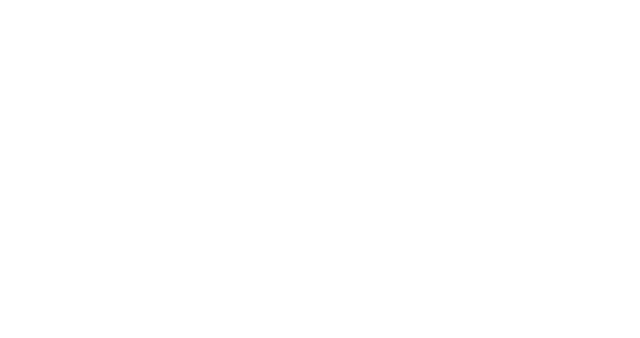
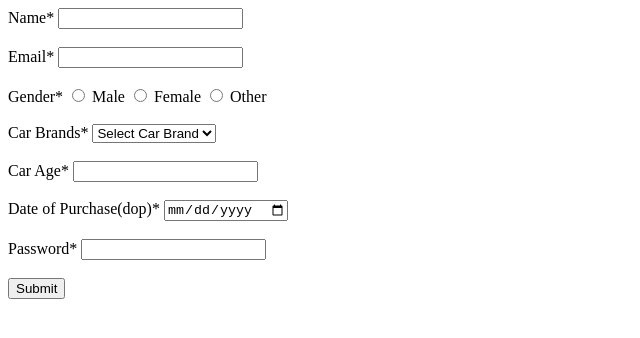
Before and after one commit to acciojob/car-insurance-form-v-teja, a website: page main.html in a window 1280 px wide. Shown: the whole page, without its empty margins (0-640 px from the left). Drawn offline with Linux system fonts and the light colour scheme.

Commit message:
created a submission

```diff
--- a/main.html
+++ b/main.html
@@ -8,6 +8,33 @@
 
 <body>
 	<!-- the entire body must be written by student -->
+	<form method="POST">
+  <label for="name">Name*</label>
+  <input type="text" id="name" name="name" required><br><br>
+  <label for="email">Email*</label>
+  <input type="email" id="email" name="email" required><br><br>
+  <label for="gender">Gender*</label>
+  <input type="radio" id="gender" name="gender" value="male" required>
+  <label for="gender">Male</label>
+  <input type="radio" id="gender" name="gender" value="female" required>
+  <label for="gender">Female</label>
+  <input type="radio" id="gender" name="gender" value="other" required>
+  <label for="gender">Other</label><br><br>
+  <label for="cars">Car Brands*</label>
+  <select id="cars" name="car_brand" required>
+    <option value="">Select Car Brand</option>
+    <option value="BMW">BMW</option>
+    <option value="Audi">Audi</option>
+    <option value="Mercedes">Mercedes</option>
+  </select><br><br>
+  <label for="carage">Car Age*</label>
+  <input type="number" id="carage" name="car_age" required><br><br>
+  <label for="dop">Date of Purchase(dop)*</label>
+  <input type="date" id="dop" name="date_of_purchase" required><br><br>
+  <label for="password">Password*</label>
+  <input type="password" id="password" name="password" required><br><br>
+  <button type="submit">Submit</button>
+</form>
     <script type="text/javascript" src="./script.js">
 </script>
 
```
